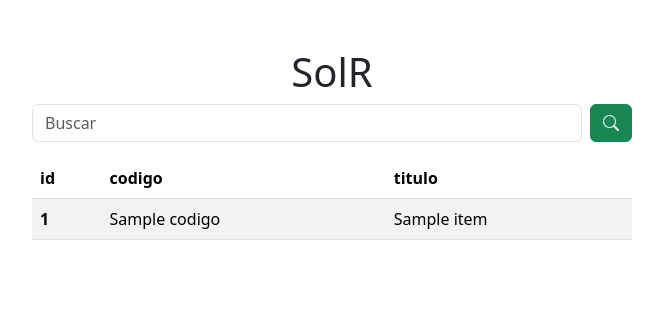
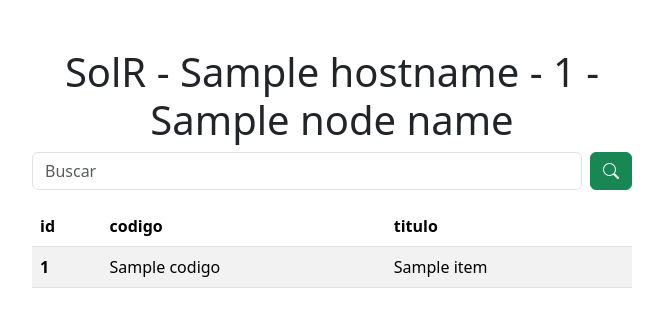
Before and after one commit to Iago-Bruno/api-elasticSearch, a Flask app: template templates/index.html in a window 1280 px wide. Shown: the top 327 px of the page, without its empty margins (308-971 px from the left). Run offline with Flask 3, Linux system fonts and the light colour scheme; the template is opened without the code that fills it: most values are stand-ins (such as "Sample title", 1, 10 or a date in 2020).

Commit message:
Ajustando dados para o swarm v.3

```diff
--- a/app.py
+++ b/app.py
@@ -2,6 +2,8 @@ from flask import Flask, jsonify, render_template, request
 import pysolr
 from sync_postgres_solr import dados_postgres, carregar_solr
 from helpers.enviroment import URL_SOLR
+import socket
+import os
 
 app = Flask(__name__)
 
@@ -21,7 +23,9 @@ def index_data():
 
 @app.route('/')
 def index():
-    return render_template(index_template)
+    container_id, _, hostname = socket.gethostbyaddr(socket.gethostname())
+    node_name = os.getenv('NODE_NAME', 'Desconhecido')
+    return render_template(index_template, container_id=container_id, hostname=hostname, node_name=node_name)
 
 @app.route('/search', methods=['GET'])
 def search():
--- a/templates/index.html
+++ b/templates/index.html
@@ -21,7 +21,7 @@
     <div class="container">
       <div class="my-5 mx-auto" style="width: 600px">
         <div class="text-center">
-          <h1>SolR</h1>
+          <h1>SolR - {{ hostname }} - {{ container_id }} - {{ node_name }}</h1>
           <form
             class="d-flex width-100"
             role="search"
```
Also changed, not shown: docker-compose.yml (+6 -3 lines), helpers/enviroment/__init__.py (line endings or trailing spaces), sync_postgres_solr.py (line endings or trailing spaces), 3 other files.
